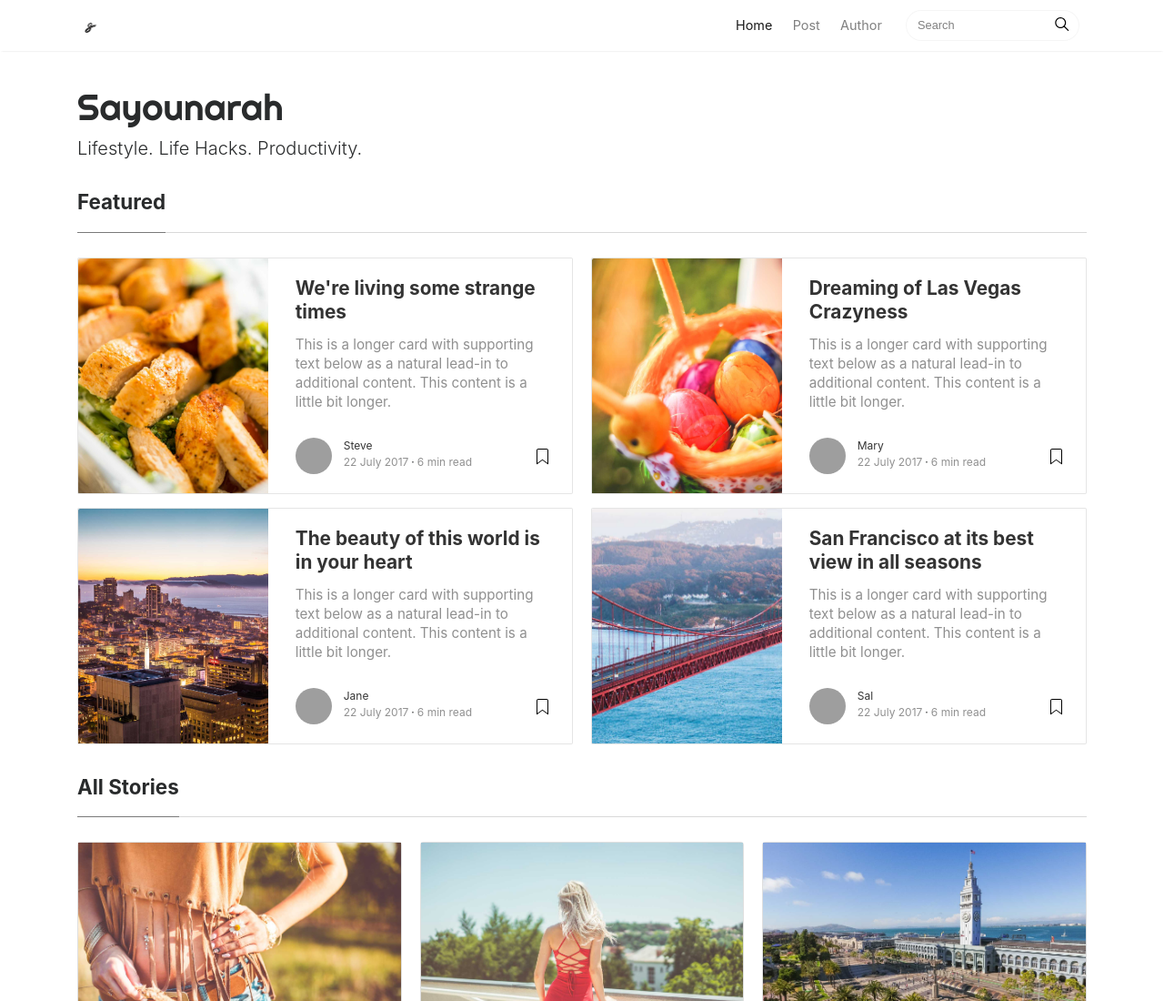
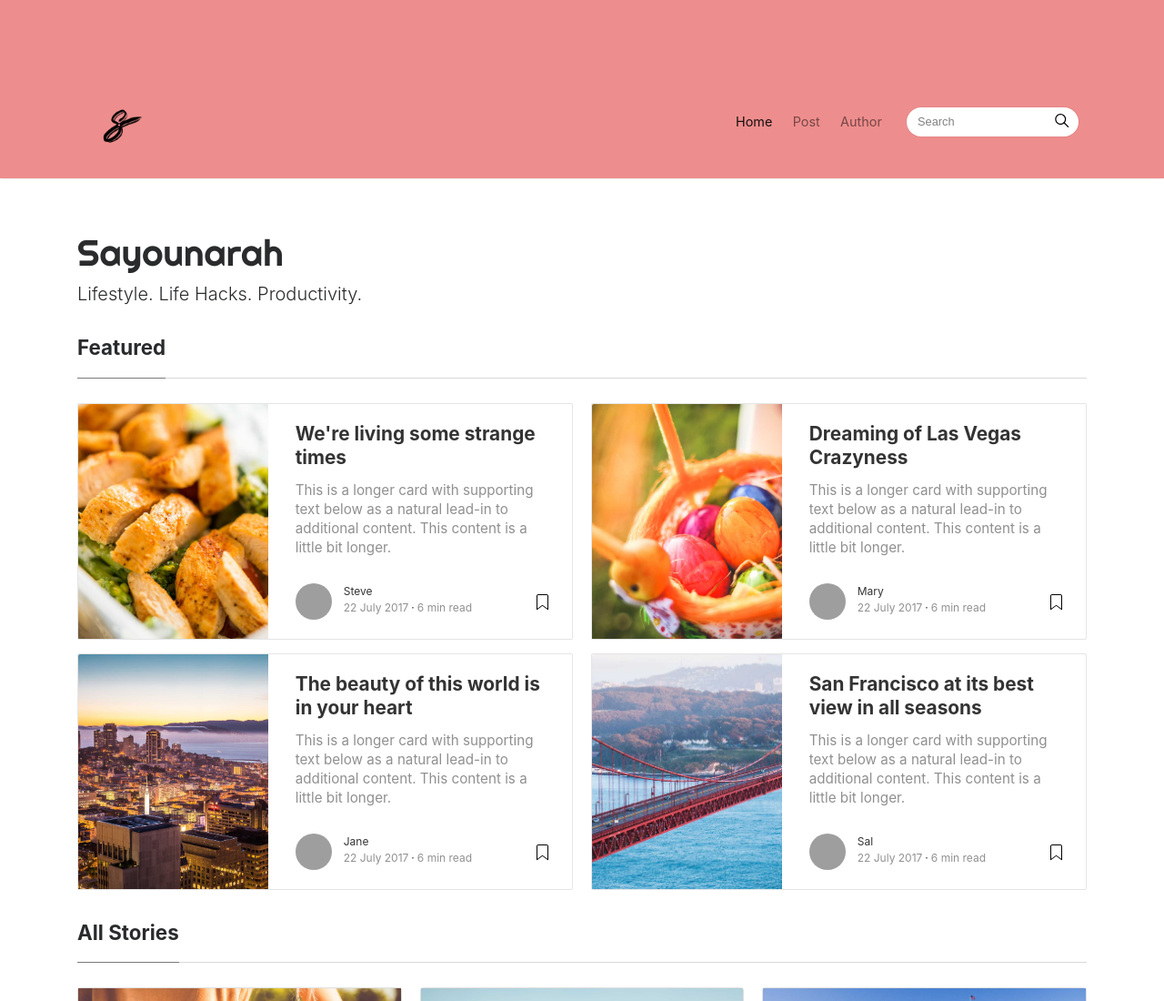
Before and after one commit to sayounarahh/sayounarahh.github.io, a plain HTML site: page mediumish-html/index.html in a window 1280 px wide. Shown: the top 1100 px of the page at 91% size. Drawn offline with Linux system fonts and the light colour scheme; grey boxes are pictures that could not be loaded; a script that the page names is missing.

Commit message:
add navbar padding

```diff
--- a/mediumish-html/assets/css/mediumish.css
+++ b/mediumish-html/assets/css/mediumish.css
@@ -6,7 +6,7 @@ License: https://www.wowthemes.net/freebies-license/
 */
 
 body {
-	padding-top:5rem;
+	padding-top:15rem;
 }
 .mainheading {
 	padding:1rem 0rem;
@@ -18,9 +18,9 @@ a,a:hover {
 	transition:all 0.2s;
 }
 .mediumnavigation {
-	background:rgba(255, 255, 255, 0.97);
+	background:rgba(238, 138, 138, 0.97);
 	box-shadow:0 2px 2px -2px rgba(0,0,0,.15);
-	/* padding-top:5rem; */
+	padding-top:5rem;
 }
 section {
 	margin-bottom:20px;
@@ -198,7 +198,7 @@ span.post-name a,span.post-read-more a:hover {
 }
 .mediumnavigation .navbar-brand img {
 	max-height:30px;
-	/* max-height:300px; */
+	max-height:100px;
 	margin-right:5px;
 }
 .mainheading h1.sitetitle {
```
